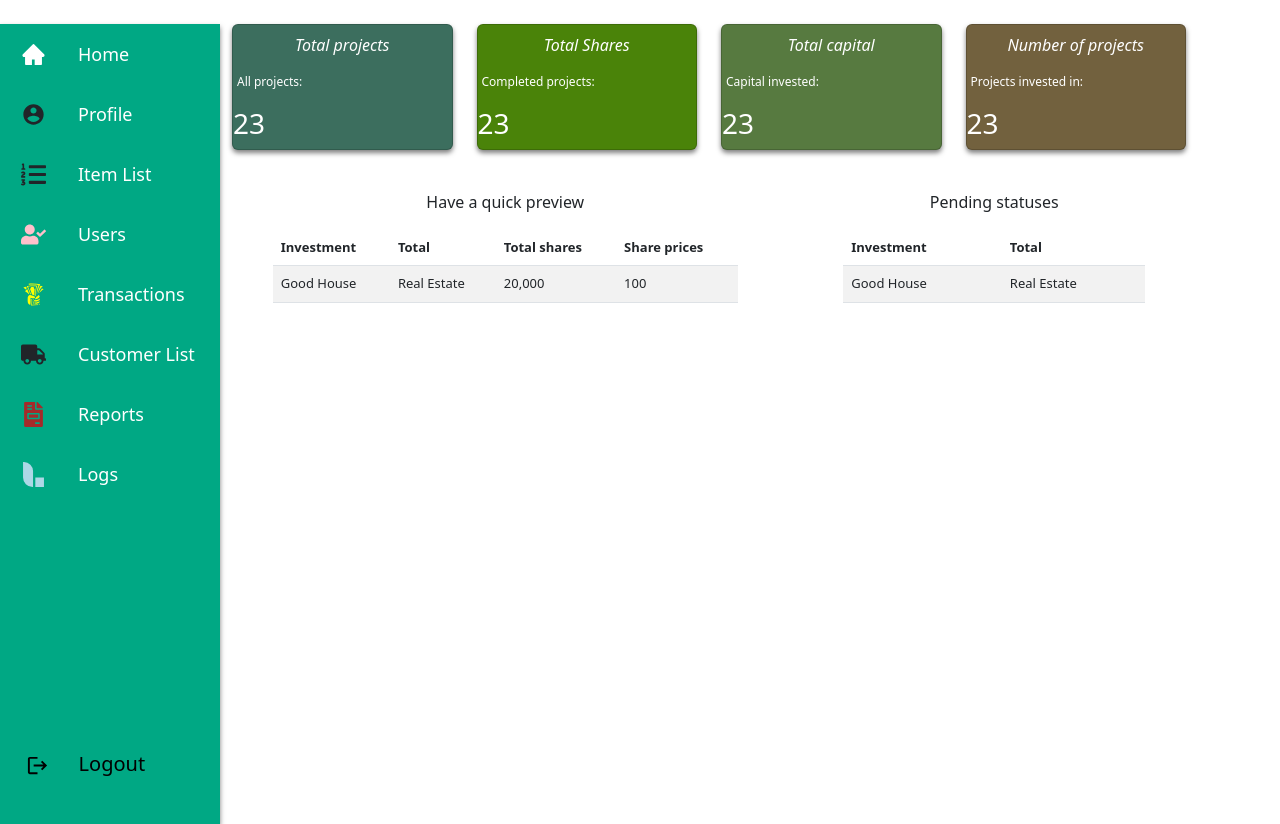
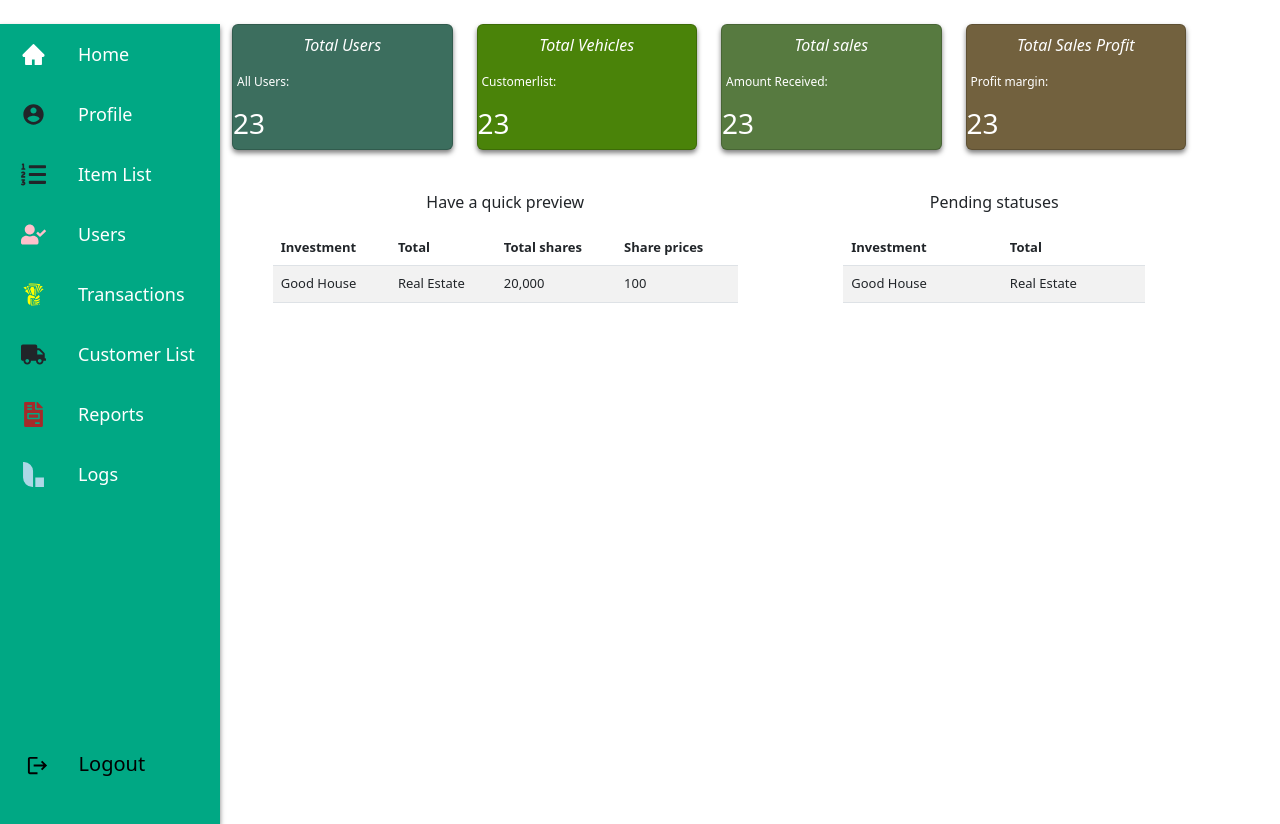
Before and after one commit to Manenomyk/Fredor-Investment, a React (Create React App) app: page /admindashboard in a window 1280 px wide. Built offline with nearby package versions, Linux system fonts and the light colour scheme.

Commit message:
admindashboard customizations

```diff
--- a/src/Admin/AdminDashboard/AdminDashboard.js
+++ b/src/Admin/AdminDashboard/AdminDashboard.js
@@ -1,13 +1,13 @@
-import React from 'react';
-import AdminSidebar from '../AdminSidebar/AdminSidebar';
-import * as dash from 'react-bootstrap';
+import React from "react";
+import AdminSidebar from "../AdminSidebar/AdminSidebar";
+import * as dash from "react-bootstrap";
 
 function AdminDashboard() {
   return (
     <div>
-        <AdminSidebar />
+      <AdminSidebar />
 
-        <dash.Container>
+      <dash.Container>
         <dash.Row className="mt-4">
           <dash.Col className="mx-auto" lg={3}>
             <dash.Card
@@ -20,13 +20,13 @@ function AdminDashboard() {
             >
               <div className="text-center mt-2">
                 <p>
-                  <i>Total projects</i>
+                  <i>Total Users</i>
                 </p>
               </div>
 
               <div className="">
                 <p style={{ fontSize: "12px", marginLeft: "4px" }}>
-                  All projects:
+                  All Users:
                 </p>
                 <h3>23</h3>
               </div>
@@ -44,13 +44,13 @@ function AdminDashboard() {
             >
               <div className="text-center mt-2">
                 <p>
-                  <i>Total Shares</i>
+                  <i>Total Vehicles</i>
                 </p>
               </div>
 
               <div className="">
                 <p style={{ fontSize: "12px", marginLeft: "4px" }}>
-                  Completed projects:
+                  Customerlist:
                 </p>
                 <h3>23</h3>
               </div>
@@ -68,13 +68,13 @@ function AdminDashboard() {
             >
               <div className="text-center mt-2">
                 <p>
-                  <i>Total capital</i>
+                  <i>Total sales</i>
                 </p>
               </div>
 
               <div className="">
                 <p style={{ fontSize: "12px", marginLeft: "4px" }}>
-                  Capital invested:
+                  Amount Received:
                 </p>
                 <h3>23</h3>
               </div>
@@ -92,13 +92,13 @@ function AdminDashboard() {
             >
               <div className="text-center mt-2">
                 <p>
-                  <i>Number of projects</i>
+                  <i>Total Sales Profit</i>
                 </p>
               </div>
 
               <div className="">
                 <p style={{ fontSize: "12px", marginLeft: "4px" }}>
-                  Projects invested in:
+                  Profit margin:
                 </p>
                 <h3>23</h3>
               </div>
@@ -161,8 +161,7 @@ function AdminDashboard() {
         </dash.Row>
       </dash.Container>
     </div>
-
-  )
+  );
 }
 
-export default AdminDashboard
+export default AdminDashboard;
```
